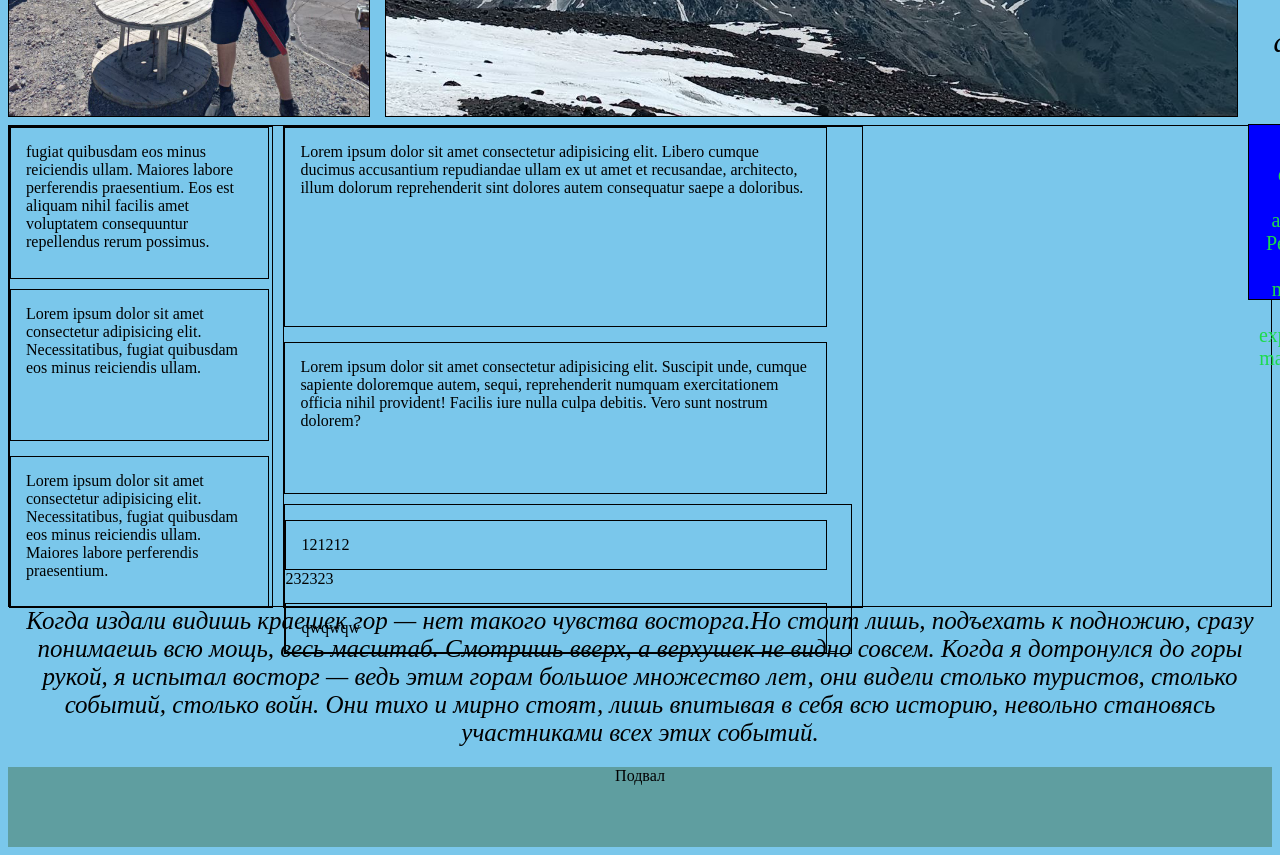
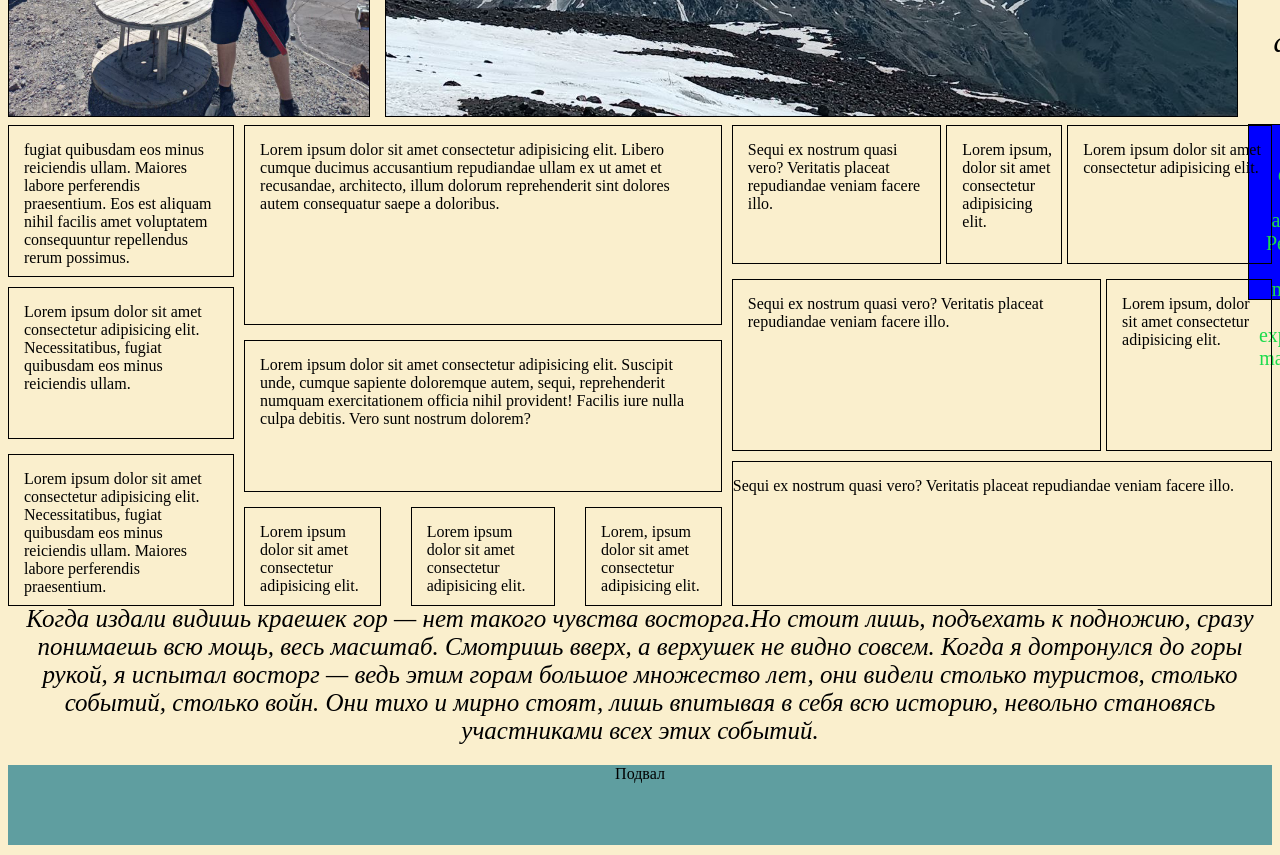
Before and after one commit to Valery2311/studygroup, a plain HTML site: page index.html in a window 1280 px wide. Shown: the part 460-1315 px from the top of the page. Drawn offline with Linux system fonts and the light colour scheme.

Commit message:
выравнял немного

```diff
--- a/index.html
+++ b/index.html
@@ -69,19 +69,66 @@
         <div class="main-section-bottom-middle-bottom-b">
 
           <div class="main-section-bottom-middle-bottom-b-1">
-            121212
+            Lorem ipsum dolor sit amet consectetur adipisicing elit.
           </div>
-          <div class="main-section-bottom-middle-bottom-2">
-            232323
+          <div class="main-section-bottom-middle-bottom-b-2">
+            Lorem ipsum dolor sit amet consectetur adipisicing elit.
           </div>
           <div class="main-section-bottom-middle-bottom-b-3">
-            qwqwqw
+            Lorem, ipsum dolor sit amet consectetur adipisicing elit.
           </div>
 
         </div>
 
+      </div>
 
-      </div>
+        <div class="main-section-bottom-middle-right">
+
+
+
+        <div class="main-section-bottom-middle-right-top">
+
+
+
+            <div class="main-section-bottom-middle-right1">
+            Sequi ex nostrum quasi vero? Veritatis placeat repudiandae veniam facere illo.
+            </div>
+
+          <div class="main-section-bottom-middle-right2">
+           Lorem ipsum, dolor sit amet consectetur adipisicing elit.
+          </div>
+
+          <div class="main-section-bottom-middle-right3">
+           Lorem ipsum dolor sit amet consectetur adipisicing elit.
+          </div>
+
+        </div>
+
+        <div class="main-section-bottom-middle-right-middle">
+
+          <div class="main-section-bottom-middle-right-middle1">
+          Sequi ex nostrum quasi vero? Veritatis placeat repudiandae veniam facere illo.
+          </div>
+
+           <div class="main-section-bottom-middle-right-middle2">
+         Lorem ipsum, dolor sit amet consectetur adipisicing elit.
+        </div>
+
+        </div>
+
+
+          <div class="main-section-bottom-middle-right-boot">
+
+          <div  class="main-section-bottom-middle-right-boot1">
+
+          Sequi ex nostrum quasi vero? Veritatis placeat repudiandae veniam facere illo.
+
+          </div>
+
+          </div>
+
+        </div>
+
 
     </section>
   <section class="additional-section">
--- a/style.css
+++ b/style.css
@@ -1,11 +1,14 @@
+
+
 body {
-    background-color: rgb(122, 199, 235);
+    /* box-sizing: border-box; */
+    background-color: rgb(250, 239, 205);
 }
 
 
 .header {
     height: 10vh;
-    background-color: antiquewhite;
+    background-color: rgb(48, 198, 253);
     border: solid black 1px;
     margin-bottom: 5px;
 
@@ -36,6 +39,7 @@ h1 {
 }
 
 .middle {
+    background-color: rgb(122, 199, 235);
     height: 100%;
     /* width: 60%; */
     display: flex;
@@ -86,9 +90,10 @@ h1 {
 }
 
 .main-section-bottom {
+    /* background-color: rgb(196, 250, 115); */
     height: 60vh;
     display: flex;
-    border: solid black 1px;
+    /* border: solid black 1px; */
     margin-top: 10px;
     /* display: flex; */
 }
@@ -97,7 +102,7 @@ h1 {
     height: 100%;
     width: 20%;
     margin: 0px 10px 10px 0px;
-    border: solid black 1px;
+    /* border: solid black 1px; */
     padding: 0px 10px 0px 0px;
     /* display: inline-block; */
 }
@@ -129,14 +134,15 @@ h1 {
     height: 100%;
     width: 45%;
     /* margin: 0px auto; */
-    border: solid black 1px;
+    /* border: solid black 1px; */
     padding: 0px 10px 0px 0px;
     margin: 0;
+    box-sizing: border-box;
 }
 
 .main-section-bottom-middle-top {
     height: 35%;
-    width: 90%;
+    /* width: 95%; */
     border: solid black 1px;
     padding: 15px;
     margin-top: 0px;
@@ -144,46 +150,133 @@ h1 {
 
 .main-section-bottom-middle-bottom{
     height: 25%;
-    width: 90%;
+    /* width: 95%; */
     border: solid black 1px;
     padding: 15px;
     margin-top: 15px;
 }
 
 .main-section-bottom-middle-bottom-b {
-    height: auto;
-    margin-top: 10px;
-    border: solid black 1px;
-    /* margin: 0 auto; */
-    /* display: inline-block; */
+    height: 20%;
+    /* border: solid black 1px; */
+    /* padding: 15px; */
+    margin-top: 15px;
+    display: flex;
+
+
 }
 
 .main-section-bottom-middle-bottom-b-1 {
-    height: 25%;
-    width: 90%;
+    height: 85%;
+    width: 30%;
     border: solid black 1px;
-    padding: 15px;
-    margin-top: 15px;
+
+    padding: 15px 5px 0px 15px;
+    /* margin-top: 15px; */
     /* margin: 0 auto; */
-    display: inline-block;
+    /* display: inline; */
 }
 
-.mmain-section-bottom-middle-bottom-b-2 {
-    height: 25%;
-    width: 90%;
+.main-section-bottom-middle-bottom-b-2 {
+    height: 85%;
+    width: 32%;
     border: solid black 1px;
-    padding: 15px;
-    margin-top: 15px;
-    display: inline-block;
+    margin: 0px 30px 0px 30px;
+    padding: 15px 5px 0px 15px;
+    /* padding: 15px; */
+    /* margin-top: 15px; */
+    /* display: inline; */
 }
 
 .main-section-bottom-middle-bottom-b-3 {
+    height: 85%;
+    width: 30%;
+    border: solid black 1px;
+    padding: 15px 5px 0px 15px;
+    /* margin-top: 15px; */
+    /* display: inline; */
+}
+
+.main-section-bottom-middle-right {
+    /* display: flex; */
+    height: 100%;
+    width: 50%;
+}
+
+.main-section-bottom-middle-right-top {
+    display: flex;
+    height: 30%;
+    width: 100%;
+    margin: 0px;
+}
+
+.main-section-bottom-middle-right1 {
+    height: 85%;
+    width: 40%;
+    border: solid black 1px;
+    padding: 15px 5px 0px 15px;
+    display: inline;
+
+}
+
+.main-section-bottom-middle-right2 {
+    height: 85%;
+    width: 20%;
+    border: solid black 1px;
+    padding: 15px 5px 0px 15px;
+    display: inline;
+    margin: 0px 5px 0px 5px;
+}
+
+.main-section-bottom-middle-right3 {
+    height: 85%;
+    width: 39%;
+    border: solid black 1px;
+    padding: 15px 5px 0px 15px;
+    /* display: inline; */
+}
+
+.main-section-bottom-middle-right-middle {
+    display: flex;
+    height: 40%;
+    width: 100%;
+    margin: 0px;
+    padding-top: 10px;
+    box-sizing: border-box;
+}
+
+.main-section-bottom-middle-right-middle1 {
+    height: 85%;
+    width: 70%;
+    border: solid black 1px;
+    padding: 15px 5px 0px 15px;
+    /* display: inline; */
+    margin: 0px 5px 0px 0px;
+}
+
+.main-section-bottom-middle-right-middle2 {
+    height: 85%;
+    width: 29%;
+    border: solid black 1px;
+    padding: 15px 5px 0px 15px;
+    /* display: inline; */
+    /* margin: 0px 35px 0px 0px; */
+}
+
+.main-section-bottom-middle-right-boot {
+    display: flex;
     height: 25%;
-    width: 90%;
+    width: 100%;
+    margin: 0px;
+    box-sizing: border-box;
+}
+
+.main-section-bottom-middle-right-boot1 {
+    padding: 15px 5px 0px 0px;
+    height: 107%;
+    width: 100%;
     border: solid black 1px;
-    padding: 15px;
-    margin-top: 15px;
-    display: inline-block;
+
 }
 
 .additional-section {
```
